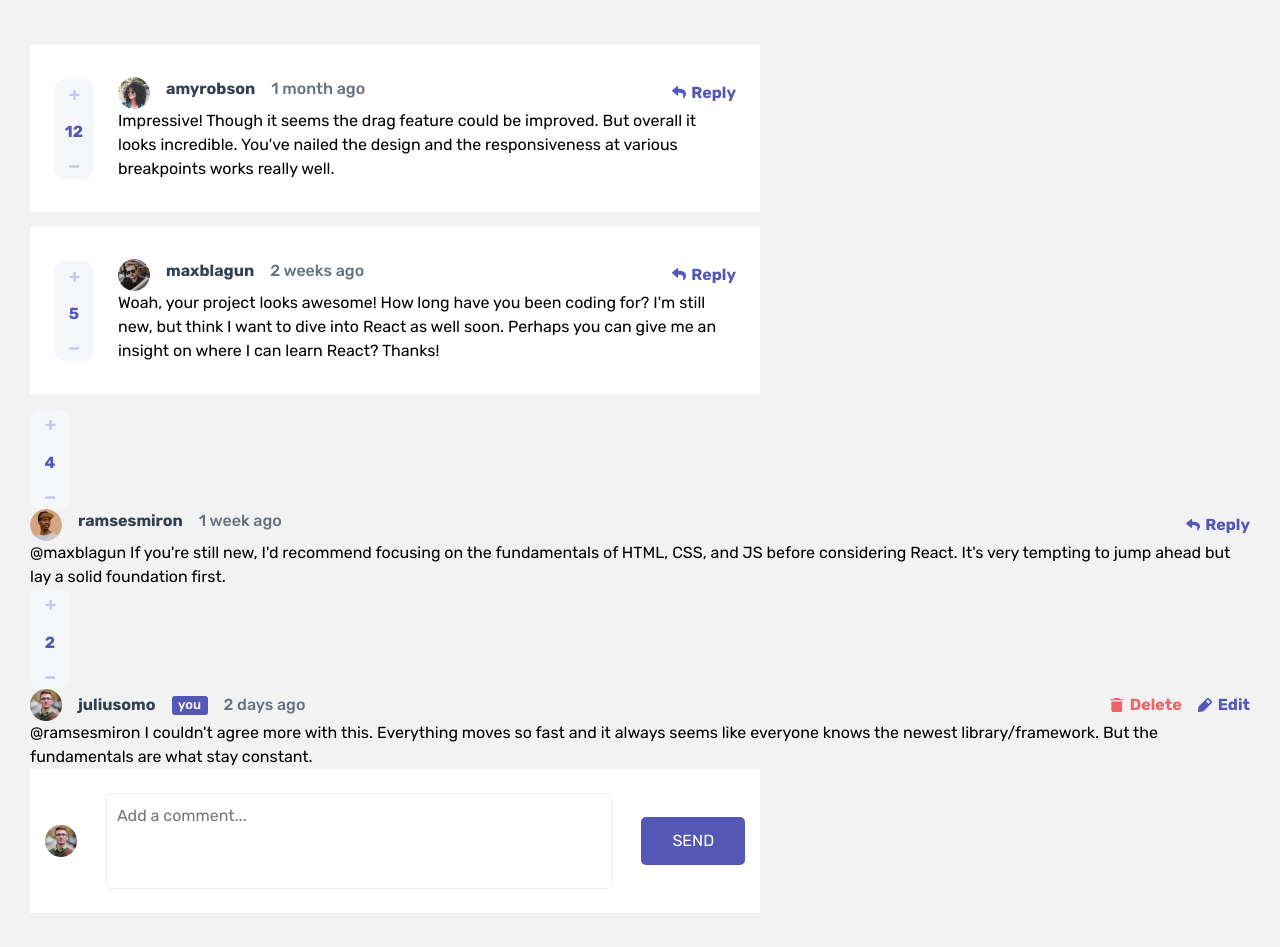
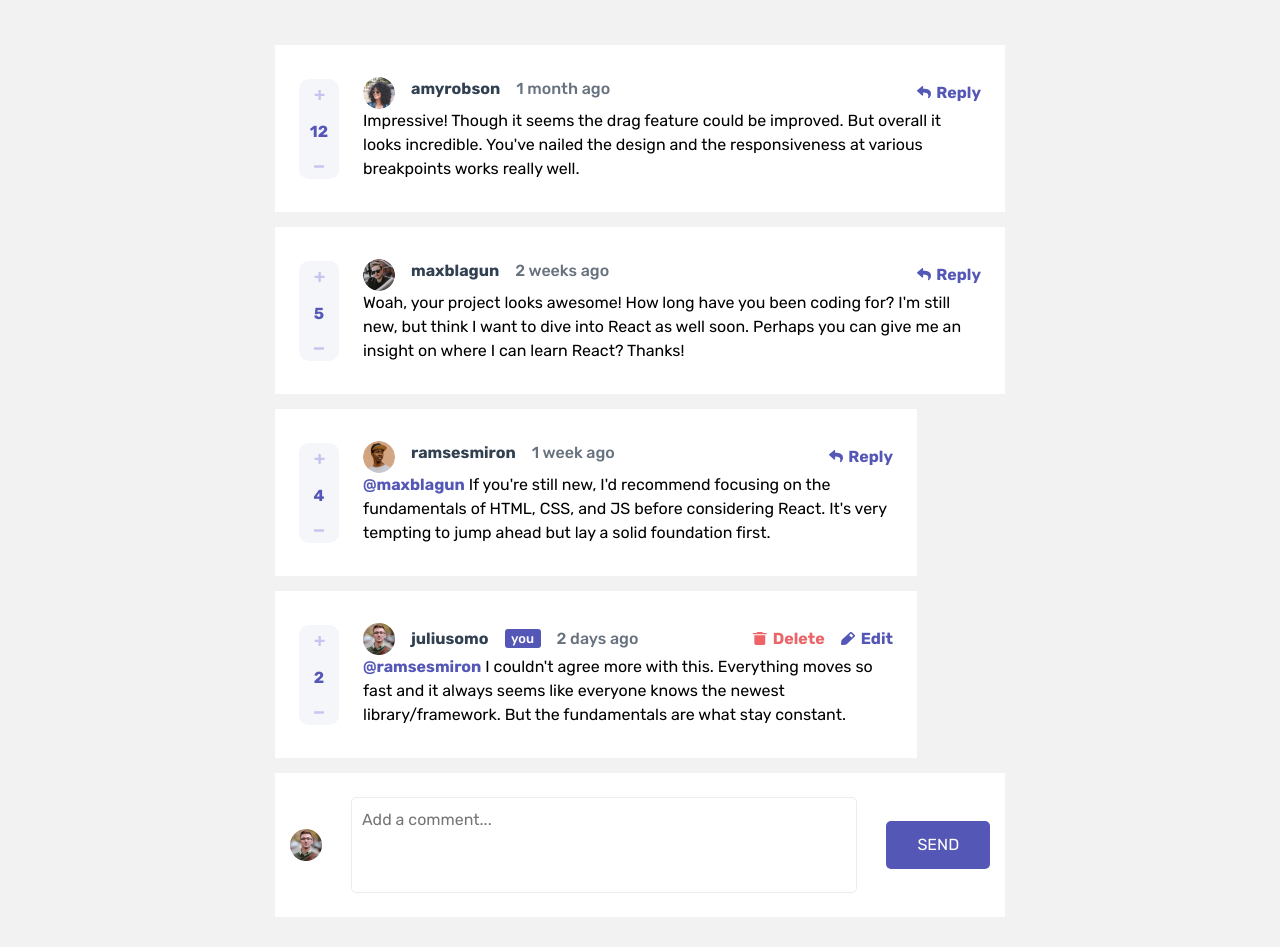
Before and after one commit to Sheddiey/interactive-comment-section-part-2, a React (Create React App) app: page / in a window 1280 px wide. Built offline with nearby package versions, Linux system fonts and the light colour scheme.

Commit message:
styles for reply component

```diff
--- a/src/Components/InteractiveComments.jsx
+++ b/src/Components/InteractiveComments.jsx
@@ -22,7 +22,7 @@ function Comment({ isData }) {
   return (
     <div>
       {isData.map((commentData) => (
-        <div  key={commentData.currentUser.username}>
+        <div key={commentData.currentUser.username}>
           {commentData.comments.map((comment) => (
             <div className="margin-ax" key={comment.id}>
               <CommentComponent
@@ -60,10 +60,11 @@ function Reply({ isData }) {
   return (
     <div>
       {isData.map((commentData) => (
-        <div key={commentData.currentUser.username} >
+        <div key={commentData.currentUser.username}>
           {commentData.comments.map((comment) => (
             <div key={comment.id}>
               {comment.replies.map((reply) => (
+                <div className="margin-ax">
                   <ReplyComponent
                     score={reply.score}
                     username={reply.user.username}
@@ -72,6 +73,7 @@ function Reply({ isData }) {
                     replyingTo={reply.replyingTo}
                     content={reply.content}
                   />
+                </div>
               ))}
             </div>
           ))}
@@ -81,11 +83,18 @@ function Reply({ isData }) {
   );
 }
 
-function ReplyComponent({ score, username, createdAt, userImage, replyingTo, content }) {
+function ReplyComponent({
+  score,
+  username,
+  createdAt,
+  userImage,
+  replyingTo,
+  content,
+}) {
   return (
-        <div>
-          <Score score={score}/>
-          <div>
+    <div className="reply">
+      <Score score={score} />
+      <div className="reply-left">
         {username !== "juliusomo" ? (
           <UserName
             username={username}
@@ -99,13 +108,13 @@ function ReplyComponent({ score, username, createdAt, userImage, replyingTo, con
             userImage={userImage}
           />
         )}
-          <p>@{replyingTo} {content}</p>
+        <h4>
+          <span>@{replyingTo}</span> {content}
+        </h4>
       </div>
     </div>
   );
 }
-
-
 
 function Score({ score }) {
   return (
--- a/src/index.css
+++ b/src/index.css
@@ -110,6 +110,25 @@ body {
   min-height: 72px;
   min-width: 618px;
   width: 50ch;
+}
+
+/* reply component */
+.reply {
+  display: flex;
+  justify-content: space-evenly;
+  align-items: center;
+  width: 642px;
+  height: 167px;
+  background-color: var(--white);
+}
+.reply-left h4 {
+  min-height: 72px;
+  min-width: 530px;
+  width: 40ch;
+}
+.reply-left span {
+  color: var(--moderate-blue);
+  font-weight: var(--fw-bold);
 }
 
 
```
Lines whose indentation alone changed are shown as unchanged.
